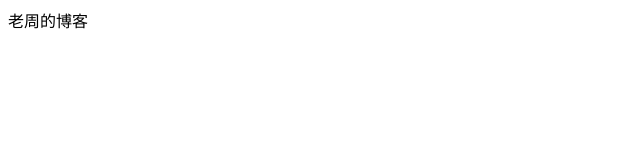
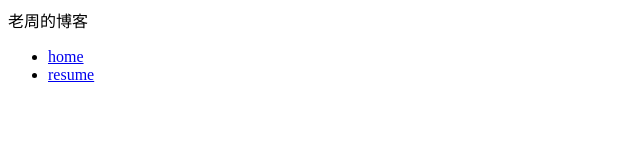
Before and after one commit to lemon19930205/blog, a React (Create React App) app: page /home in a window 1280 px wide. Shown: the top 160 px of the page, without its empty margins (0-640 px from the left). Built offline with nearby package versions, Linux system fonts and the light colour scheme.

Commit message:
基本路由搭建

```diff
--- a/package.json
+++ b/package.json
@@ -9,6 +9,7 @@
     "@testing-library/user-event": "^7.2.1",
     "react": "^16.13.1",
     "react-dom": "^16.13.1",
+    "react-router-dom": "^5.2.0",
     "react-scripts": "3.4.1"
   },
   "scripts": {
--- a/src/App.js
+++ b/src/App.js
@@ -1,13 +1,40 @@
 import React, { Component } from 'react'
+import { BrowserRouter as Router, Route, Link } from 'react-router-dom'
+
+import Home from './views/Home'
+import Resume from './views/Resume'
 
 class App extends Component {
   render() {
     return (
       <div className="App">
         老周的博客
+        <ul className="header">
+          <li>
+            <Link to="/home">home</Link>
+          </li>
+          <li>
+            <Link to="/resume">resume</Link>
+          </li>
+        </ul>
+        {this.props.children}
       </div>
     )
   }
 }
 
-export default App
+class AppRouter extends Component {
+  render() {
+    return (
+      <Router>
+        <App/>
+        <Route path="/" component={App}>
+          <Route path="home" component={Home} />
+          <Route path="resume" component={Resume} />
+        </Route>
+      </Router>
+    )
+  }
+}
+
+export default AppRouter
--- /dev/null
+++ b/src/views/Home/index.js
@@ -0,0 +1,11 @@
+import React, { Component } from 'react'
+
+export default class Home extends Component {
+  render() {
+    return (
+      <div>
+        Home
+      </div>
+    )
+  }
+}
--- /dev/null
+++ b/src/views/Resume/index.js
@@ -0,0 +1,11 @@
+import React, { Component } from 'react'
+
+export default class Resume extends Component {
+  render() {
+    return (
+      <div>
+        Resume
+      </div>
+    )
+  }
+}
```
Also changed, not shown: 2 other files (tests, documents, lock files or other folders).
